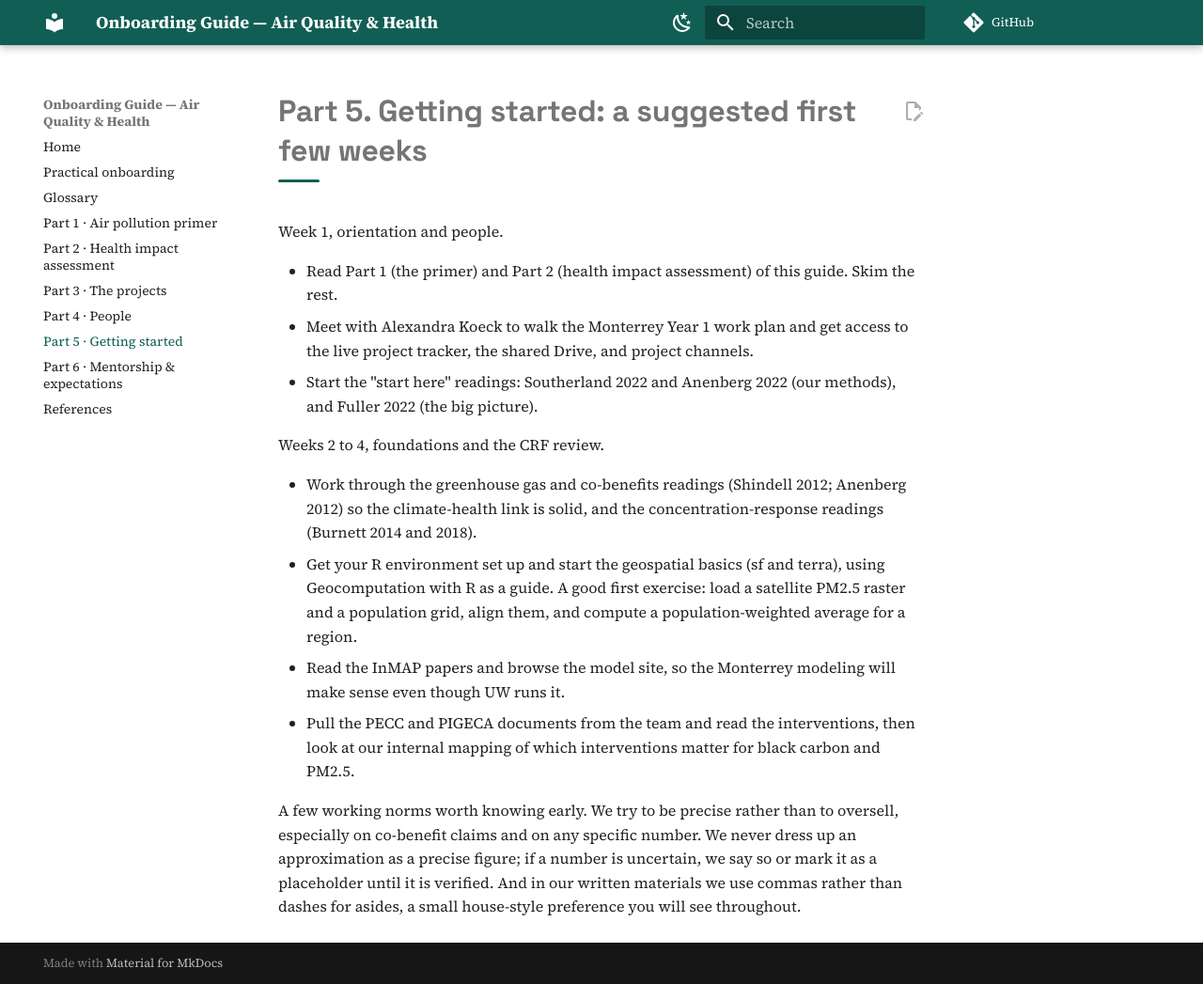
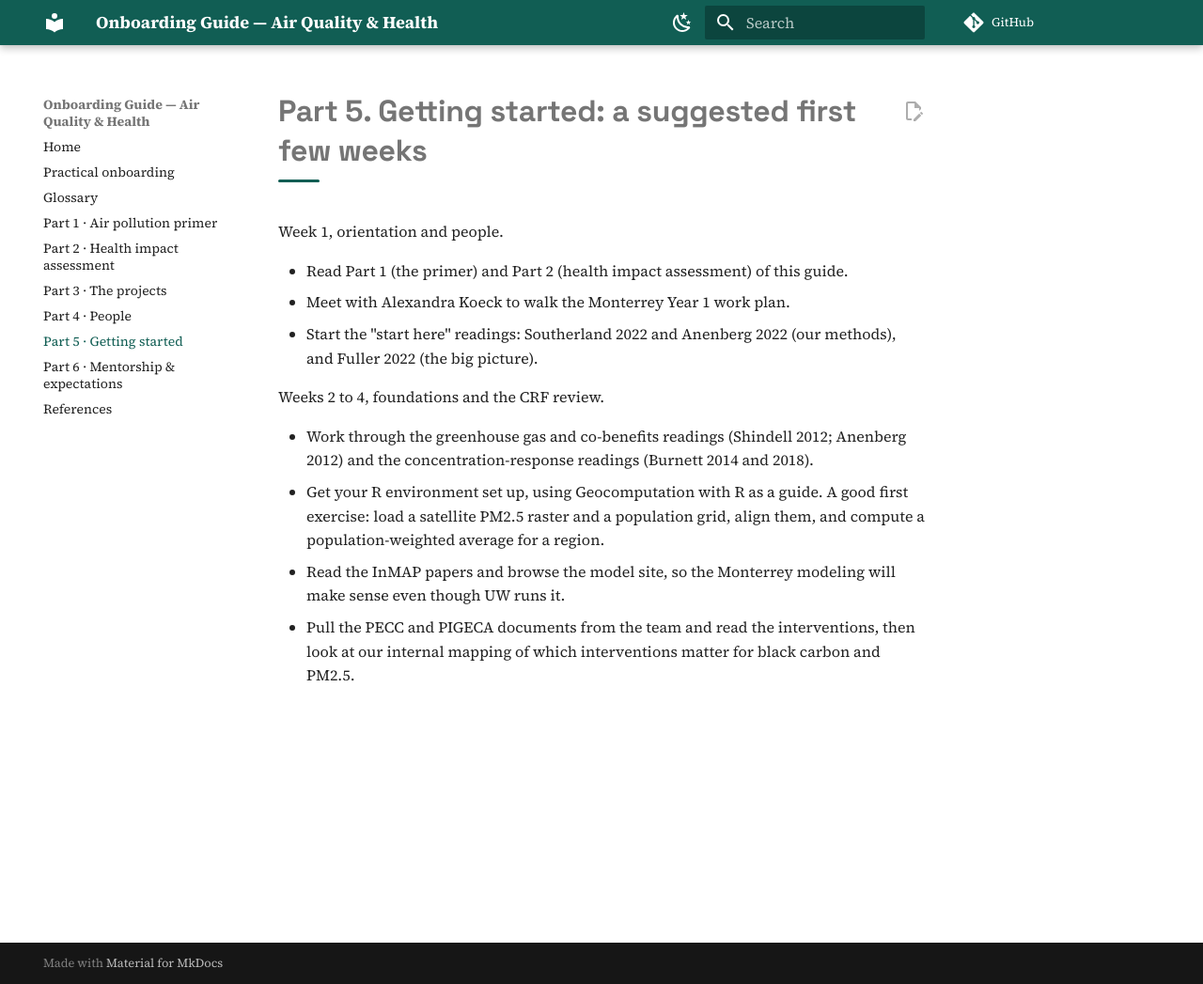
Before and after one commit to vtinney/mh-onboarding-site, an MkDocs documentation site: the page built from docs/getting-started.md, in a window 1280 px wide and 1047 px high. Shown: the whole window at 94% size. Built offline with MkDocs 1.6.1 and Material for MkDocs 9.7.7, drawn with Linux system fonts in a browser that asks for light colours; comment, search, counter and statistics services are not loaded.

Commit message:
Update getting-started.md

```diff
--- a/docs/getting-started.md
+++ b/docs/getting-started.md
@@ -3,16 +3,13 @@
 
 Week 1, orientation and people.
 
-- Read Part 1 (the primer) and Part 2 (health impact assessment) of this guide. Skim the rest.
-- Meet with Alexandra Koeck to walk the Monterrey Year 1 work plan and get access to the live project tracker, the shared Drive, and project channels.
+- Read Part 1 (the primer) and Part 2 (health impact assessment) of this guide.
+- Meet with Alexandra Koeck to walk the Monterrey Year 1 work plan.
 - Start the "start here" readings: Southerland 2022 and Anenberg 2022 (our methods), and Fuller 2022 (the big picture).
 
 Weeks 2 to 4, foundations and the CRF review.
 
-- Work through the greenhouse gas and co-benefits readings (Shindell 2012; Anenberg 2012) so the climate-health link is solid, and the concentration-response readings (Burnett 2014 and 2018).
-- Get your R environment set up and start the geospatial basics (sf and terra), using Geocomputation with R as a guide. A good first exercise: load a satellite PM2.5 raster and a population grid, align them, and compute a population-weighted average for a region.
+- Work through the greenhouse gas and co-benefits readings (Shindell 2012; Anenberg 2012) and the concentration-response readings (Burnett 2014 and 2018).
+- Get your R environment set up, using Geocomputation with R as a guide. A good first exercise: load a satellite PM2.5 raster and a population grid, align them, and compute a population-weighted average for a region.
 - Read the InMAP papers and browse the model site, so the Monterrey modeling will make sense even though UW runs it.
 - Pull the PECC and PIGECA documents from the team and read the interventions, then look at our internal mapping of which interventions matter for black carbon and PM2.5.
-
-
-A few working norms worth knowing early. We try to be precise rather than to oversell, especially on co-benefit claims and on any specific number. We never dress up an approximation as a precise figure; if a number is uncertain, we say so or mark it as a placeholder until it is verified. And in our written materials we use commas rather than dashes for asides, a small house-style preference you will see throughout.
```
